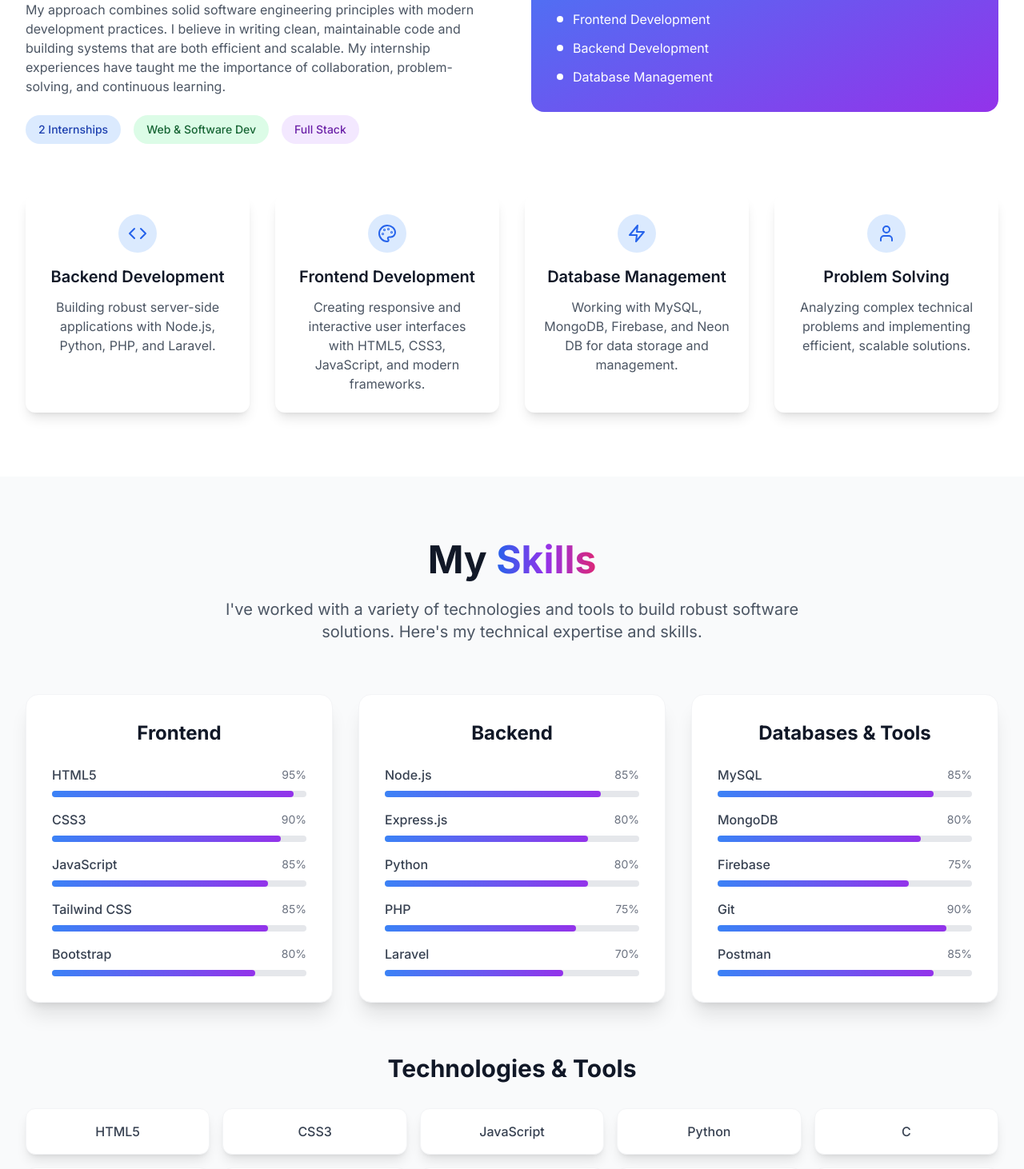
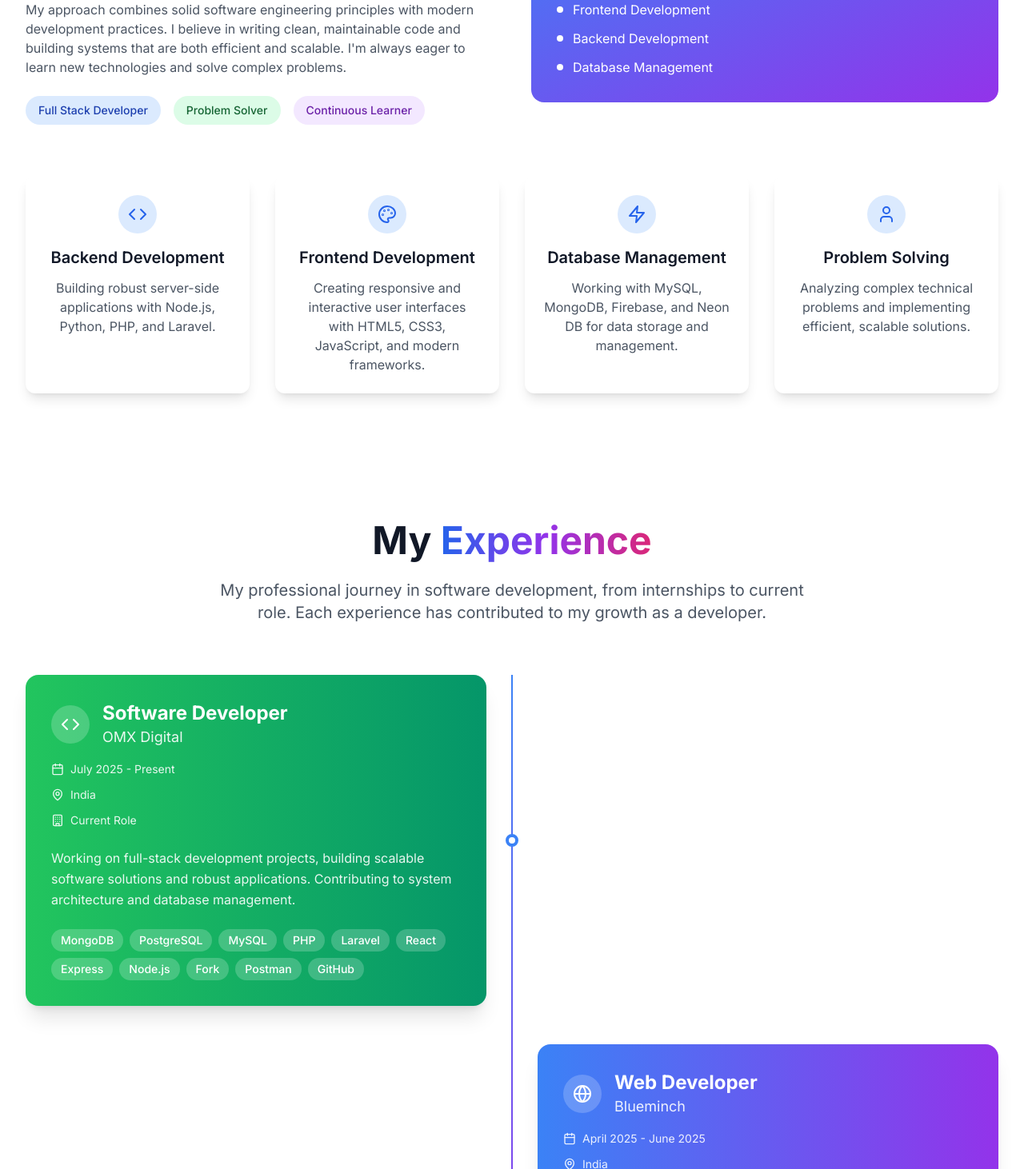
Before and after one commit to GungunRaniSahu/Portfolio-V2, a React (Vite) app: page / in a window 1280 px wide. Shown: the part 1308-2770 px from the top of the page at 80% size. Built offline with nearby package versions, Linux system fonts and the light colour scheme.

Commit message:
-- new ui

```diff
--- a/src/App.tsx
+++ b/src/App.tsx
@@ -3,6 +3,7 @@ import { motion } from 'framer-motion'
 import Navbar from './components/Navbar'
 import Hero from './components/Hero'
 import About from './components/About'
+import Experience from './components/Experience'
 import Skills from './components/Skills'
 import Projects from './components/Projects'
 import Contact from './components/Contact'
@@ -15,6 +16,7 @@ function App() {
       <main>
         <Hero />
         <About />
+        <Experience />
         <Skills />
         <Projects />
         <Contact />
--- a/src/components/About.tsx
+++ b/src/components/About.tsx
@@ -57,26 +57,25 @@ const About: React.FC = () => {
             animate={inView ? { opacity: 1, x: 0 } : {}}
             transition={{ delay: 0.2, duration: 0.8 }}
           >
-            <h3 className="text-3xl font-bold mb-6">My Journey</h3>
+            <h3 className="text-3xl font-bold mb-6">About Me</h3>
             <p className="text-gray-600 dark:text-gray-300 mb-6">
-              I started my journey in software development with a passion for solving complex problems through code.
-              I've completed two internships - one as a web developer and another as a software developer,
-              giving me valuable hands-on experience in both frontend and backend development.
+              I'm a passionate software developer with a strong foundation in both frontend and backend development.
+              My journey started with web development fundamentals and has evolved into full-stack software development.
             </p>
             <p className="text-gray-600 dark:text-gray-300 mb-6">
               My approach combines solid software engineering principles with modern development practices. I believe in writing
-              clean, maintainable code and building systems that are both efficient and scalable. My internship experiences
-              have taught me the importance of collaboration, problem-solving, and continuous learning.
+              clean, maintainable code and building systems that are both efficient and scalable. I'm always eager to learn
+              new technologies and solve complex problems.
             </p>
             <div className="flex flex-wrap gap-4">
               <span className="px-4 py-2 bg-primary-100 dark:bg-primary-900 text-primary-800 dark:text-primary-200 rounded-full text-sm font-medium">
-                2 Internships
+                Full Stack Developer
               </span>
               <span className="px-4 py-2 bg-green-100 dark:bg-green-900 text-green-800 dark:text-green-200 rounded-full text-sm font-medium">
-                Web & Software Dev
+                Problem Solver
               </span>
               <span className="px-4 py-2 bg-purple-100 dark:bg-purple-900 text-purple-800 dark:text-purple-200 rounded-full text-sm font-medium">
-                Full Stack
+                Continuous Learner
               </span>
             </div>
           </motion.div>
--- a/src/components/Contact.tsx
+++ b/src/components/Contact.tsx
@@ -128,19 +128,19 @@ const Contact: React.FC = () => {
               transition={{ delay: 0.8, duration: 0.8 }}
               className="mt-8 p-6 bg-gradient-to-r from-primary-500 to-purple-600 rounded-xl text-white"
             >
-              <h4 className="text-xl font-bold mb-3">Available for:</h4>
+              <h4 className="text-xl font-bold mb-3">Current Status:</h4>
               <ul className="space-y-2">
                 <li className="flex items-center">
                   <span className="w-2 h-2 bg-white rounded-full mr-3"></span>
-                  Full-time positions
+                  Software Developer at OMX Digital
                 </li>
                 <li className="flex items-center">
                   <span className="w-2 h-2 bg-white rounded-full mr-3"></span>
-                  Freelance projects
+                  Available for new opportunities
                 </li>
                 <li className="flex items-center">
                   <span className="w-2 h-2 bg-white rounded-full mr-3"></span>
-                  Consulting work
+                  Open to freelance projects
                 </li>
               </ul>
             </motion.div>
--- /dev/null
+++ b/src/components/Experience.tsx
@@ -0,0 +1,156 @@
+import React from 'react'
+import { motion } from 'framer-motion'
+import { useInView } from 'react-intersection-observer'
+import { Calendar, MapPin, Building, Code, Globe } from 'lucide-react'
+
+const Experience: React.FC = () => {
+  const [ref, inView] = useInView({
+    triggerOnce: true,
+    threshold: 0.1,
+  })
+
+  const experiences = [
+    {
+      company: 'OMX Digital',
+      position: 'Software Developer',
+      duration: 'July 2025 - Present',
+      location: 'India',
+      type: 'Current Role',
+      description: 'Working on full-stack development projects, building scalable software solutions and robust applications. Contributing to system architecture and database management.',
+      technologies: ['MongoDB', 'PostgreSQL', 'MySQL', 'PHP', 'Laravel', 'React', 'Express', 'Node.js', 'Fork', 'Postman', 'GitHub'],
+      icon: <Code className="w-6 h-6" />,
+      color: 'from-green-500 to-emerald-600',
+    },
+    {
+      company: 'Blueminch',
+      position: 'Web Developer',
+      duration: 'April 2025 - June 2025',
+      location: 'India',
+      type: 'Internship',
+      description: 'Developed responsive web applications and user interfaces. Worked on frontend development, creating intuitive and engaging user experiences.',
+      technologies: ['HTML', 'CSS', 'JavaScript', 'Bootstrap', 'GitHub'],
+      icon: <Globe className="w-6 h-6" />,
+      color: 'from-blue-500 to-purple-600',
+    },
+  ]
+
+  return (
+    <section id="experience" className="section-padding bg-white dark:bg-dark-300">
+      <div className="container-custom">
+        <motion.div
+          ref={ref}
+          initial={{ opacity: 0, y: 50 }}
+          animate={inView ? { opacity: 1, y: 0 } : {}}
+          transition={{ duration: 0.8 }}
+          className="text-center mb-16"
+        >
+          <h2 className="text-4xl md:text-5xl font-bold mb-6">
+            My <span className="gradient-text">Experience</span>
+          </h2>
+          <p className="text-xl text-gray-600 dark:text-gray-300 max-w-3xl mx-auto">
+            My professional journey in software development, from internships to current role.
+            Each experience has contributed to my growth as a developer.
+          </p>
+        </motion.div>
+
+        <div className="relative">
+          {/* Timeline Line */}
+          <div className="absolute left-8 md:left-1/2 transform md:-translate-x-1/2 w-0.5 h-full bg-gradient-to-b from-primary-500 to-purple-600"></div>
+
+          <div className="space-y-12">
+            {experiences.map((experience, index) => (
+              <motion.div
+                key={experience.company}
+                initial={{ opacity: 0, x: index % 2 === 0 ? -50 : 50 }}
+                animate={inView ? { opacity: 1, x: 0 } : {}}
+                transition={{ delay: index * 0.2, duration: 0.8 }}
+                className={`relative flex items-center ${
+                  index % 2 === 0 ? 'md:flex-row' : 'md:flex-row-reverse'
+                } flex-col md:gap-8`}
+              >
+                {/* Timeline Dot */}
+                <div className="absolute left-8 md:left-1/2 transform md:-translate-x-1/2 w-4 h-4 bg-white dark:bg-dark-100 rounded-full border-4 border-primary-500 z-10"></div>
+
+                {/* Experience Card */}
+                <div className={`w-full md:w-1/2 ${index % 2 === 0 ? 'md:pr-8' : 'md:pl-8'} mt-8 md:mt-0`}>
+                  <motion.div
+                    whileHover={{ scale: 1.02, y: -5 }}
+                    className={`bg-gradient-to-r ${experience.color} rounded-2xl p-8 text-white shadow-xl hover:shadow-2xl transition-all duration-500`}
+                  >
+                    <div className="flex items-center gap-4 mb-4">
+                      <div className="w-12 h-12 bg-white/20 rounded-full flex items-center justify-center">
+                        {experience.icon}
+                      </div>
+                      <div>
+                        <h3 className="text-2xl font-bold">{experience.position}</h3>
+                        <p className="text-lg opacity-90">{experience.company}</p>
+                      </div>
+                    </div>
+
+                    <div className="space-y-3 mb-6">
+                      <div className="flex items-center gap-2 text-sm opacity-90">
+                        <Calendar size={16} />
+                        <span>{experience.duration}</span>
+                      </div>
+                      <div className="flex items-center gap-2 text-sm opacity-90">
+                        <MapPin size={16} />
+                        <span>{experience.location}</span>
+                      </div>
+                      <div className="flex items-center gap-2 text-sm opacity-90">
+                        <Building size={16} />
+                        <span>{experience.type}</span>
+                      </div>
+                    </div>
+
+                    <p className="text-white/90 mb-6 leading-relaxed">
+                      {experience.description}
+                    </p>
+
+                    <div className="flex flex-wrap gap-2">
+                      {experience.technologies.map((tech) => (
+                        <span
+                          key={tech}
+                          className="px-3 py-1 bg-white/20 rounded-full text-sm font-medium"
+                        >
+                          {tech}
+                        </span>
+                      ))}
+                    </div>
+                  </motion.div>
+                </div>
+              </motion.div>
+            ))}
+          </div>
+        </div>
+
+        {/* Summary Section */}
+        <motion.div
+          initial={{ opacity: 0, y: 30 }}
+          animate={inView ? { opacity: 1, y: 0 } : {}}
+          transition={{ delay: 0.8, duration: 0.8 }}
+          className="mt-16 text-center"
+        >
+          <div className="bg-gradient-to-r from-primary-500 to-purple-600 rounded-2xl p-8 text-white">
+            <h3 className="text-2xl font-bold mb-4">Professional Growth</h3>
+            <div className="grid md:grid-cols-3 gap-6">
+              <div className="text-center">
+                <div className="text-3xl font-bold mb-2">2</div>
+                <div className="text-sm opacity-90">Companies</div>
+              </div>
+              <div className="text-center">
+                <div className="text-3xl font-bold mb-2">13+</div>
+                <div className="text-sm opacity-90">Technologies</div>
+              </div>
+              <div className="text-center">
+                <div className="text-3xl font-bold mb-2">Present</div>
+                <div className="text-sm opacity-90">Currently Working</div>
+              </div>
+            </div>
+          </div>
+        </motion.div>
+      </div>
+    </section>
+  )
+}
+
+export default Experience
--- a/src/components/Hero.tsx
+++ b/src/components/Hero.tsx
@@ -47,7 +47,7 @@ const Hero: React.FC = () => {
             transition={{ delay: 0.4, duration: 0.8 }}
             className="text-xl md:text-2xl text-gray-600 dark:text-gray-300 mb-8"
           >
-            Software Developer & Web Developer
+            Software Developer at OMX Digital
           </motion.p>
 
           <motion.p
@@ -57,7 +57,7 @@ const Hero: React.FC = () => {
             className="text-lg text-gray-500 dark:text-gray-400 mb-12 max-w-2xl mx-auto"
           >
             I build scalable software solutions and robust web applications.
-            With experience in both web development and software development internships,
+            Currently working at OMX Digital with previous experience at Blueminch,
             I'm passionate about clean code and solving complex problems.
           </motion.p>
 
--- a/src/components/Navbar.tsx
+++ b/src/components/Navbar.tsx
@@ -23,6 +23,7 @@ const Navbar: React.FC = () => {
   const navItems = [
     { name: 'Home', href: '#home' },
     { name: 'About', href: '#about' },
+    { name: 'Experience', href: '#experience' },
     { name: 'Skills', href: '#skills' },
     { name: 'Projects', href: '#projects' },
     { name: 'Contact', href: '#contact' },
--- a/src/components/Skills.tsx
+++ b/src/components/Skills.tsx
@@ -12,21 +12,21 @@ const Skills: React.FC = () => {
     {
       category: 'Frontend',
       skills: [
-        { name: 'HTML5', level: 95 },
-        { name: 'CSS3', level: 90 },
+        { name: 'HTML', level: 95 },
+        { name: 'CSS', level: 90 },
         { name: 'JavaScript', level: 85 },
-        { name: 'Tailwind CSS', level: 85 },
-        { name: 'Bootstrap', level: 80 },
+        { name: 'React', level: 80 },
+        { name: 'Bootstrap', level: 85 },
       ],
     },
     {
       category: 'Backend',
       skills: [
         { name: 'Node.js', level: 85 },
-        { name: 'Express.js', level: 80 },
-        { name: 'Python', level: 80 },
-        { name: 'PHP', level: 75 },
-        { name: 'Laravel', level: 70 },
+        { name: 'Express', level: 80 },
+        { name: 'PHP', level: 80 },
+        { name: 'Laravel', level: 75 },
+        { name: 'Python', level: 75 },
       ],
     },
     {
@@ -34,18 +34,17 @@ const Skills: React.FC = () => {
       skills: [
         { name: 'MySQL', level: 85 },
         { name: 'MongoDB', level: 80 },
-        { name: 'Firebase', level: 75 },
+        { name: 'PostgreSQL', level: 75 },
         { name: 'Git', level: 90 },
-        { name: 'Postman', level: 85 },
+        { name: 'GitHub', level: 90 },
       ],
     },
   ]
 
   const technologies = [
-    'HTML5', 'CSS3', 'JavaScript', 'Python', 'C', 'C++',
-    'MySQL', 'MongoDB', 'Firebase', 'Git', 'GitHub',
-    'Express.js', 'Node.js', 'Postman', 'Tailwind CSS',
-    'Bootstrap', 'PHP', 'Laravel', 'Neon DB'
+    'HTML', 'CSS', 'JavaScript', 'React', 'Bootstrap',
+    'Node.js', 'Express', 'PHP', 'Laravel',
+    'MySQL', 'MongoDB', 'PostgreSQL', 'Git', 'GitHub'
   ]
 
   return (
```
Lines whose indentation alone changed are shown as unchanged.
